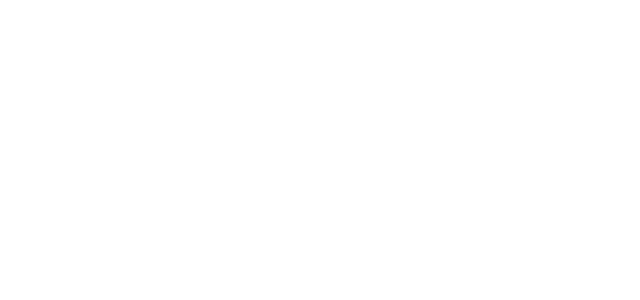
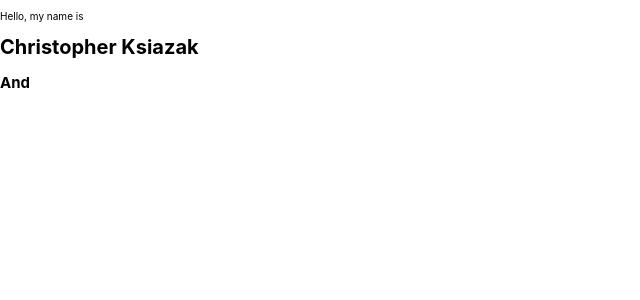
Before and after one commit to cksiazak/ksiazak.dev, a React (Create React App) app: page / in a window 1280 px wide. Shown: the top 300 px of the page, without its empty margins (0-640 px from the left). Built offline with nearby package versions, Linux system fonts and the light colour scheme.

Commit message:
added and testing Typist in heading

```diff
--- a/package.json
+++ b/package.json
@@ -8,7 +8,8 @@
     "react-dom": "^16.9.0",
     "react-reveal": "^1.2.2",
     "react-scripts": "3.1.1",
-    "react-scroll": "^1.7.13"
+    "react-scroll": "^1.7.13",
+    "react-typist": "^2.0.5"
   },
   "scripts": {
     "start": "react-scripts start",
--- a/src/App.js
+++ b/src/App.js
@@ -1,10 +1,11 @@
 import React from 'react';
+import Heading from './Components/heading/heading';
 import './App.css';
 
 function App() {
   return (
     <div className="App">
-
+      <Heading />
     </div>
   );
 }
--- /dev/null
+++ b/src/Components/heading/heading.js
@@ -0,0 +1,18 @@
+import React from 'react';
+import Typist from 'react-typist';
+
+const heading = () => {
+  return (
+    <div>
+      <Typist cursor={{ show: false }}>
+        <Typist.Delay ms={1000} />
+        <p>Hello,<Typist.Delay ms={800} /> my name is</p>
+        <h1>Christopher Ksiazak</h1>
+        <Typist.Delay ms={500} />
+        <h2>And I like to build things</h2>
+      </Typist>
+    </div>
+  );
+};
+
+export default heading;
```
Also changed, not shown: 1 other file (tests, documents, lock files or other folders).
